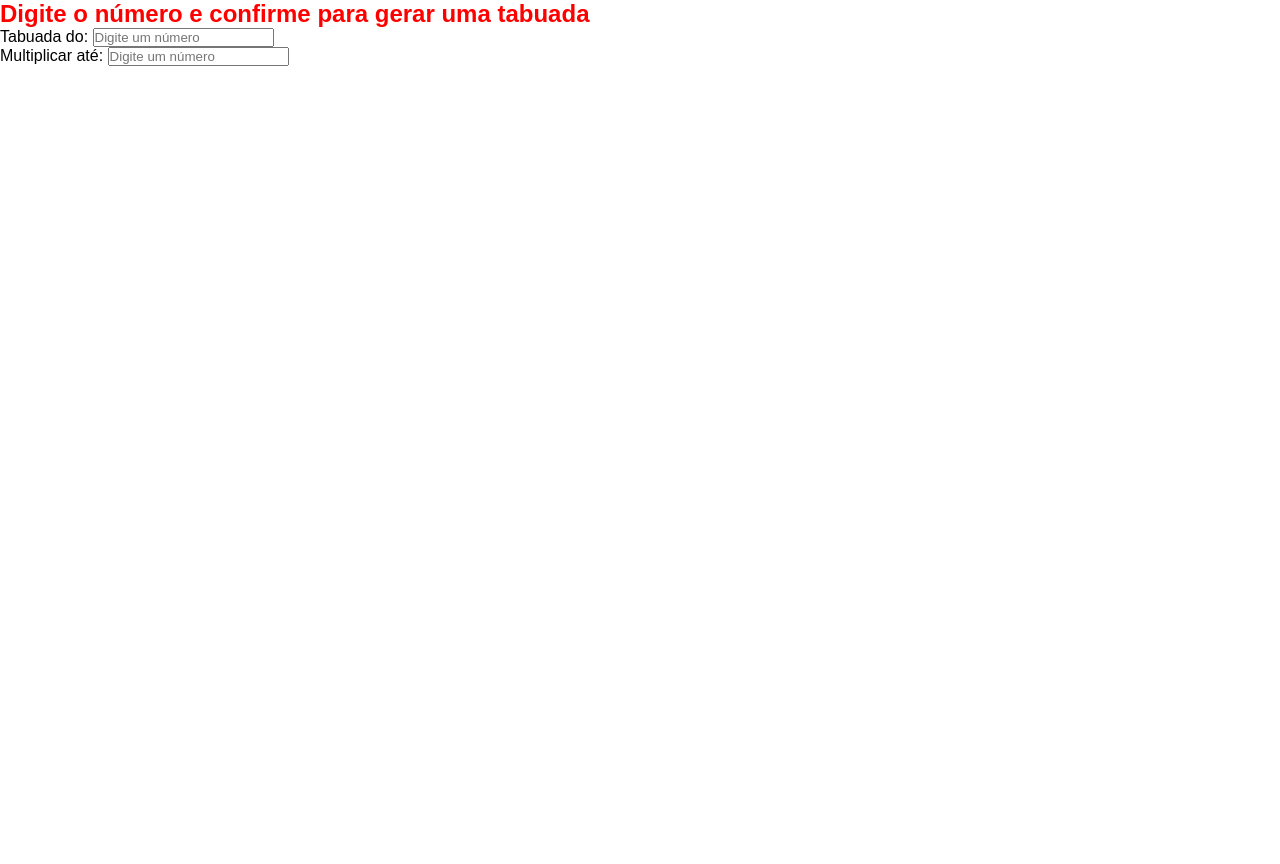
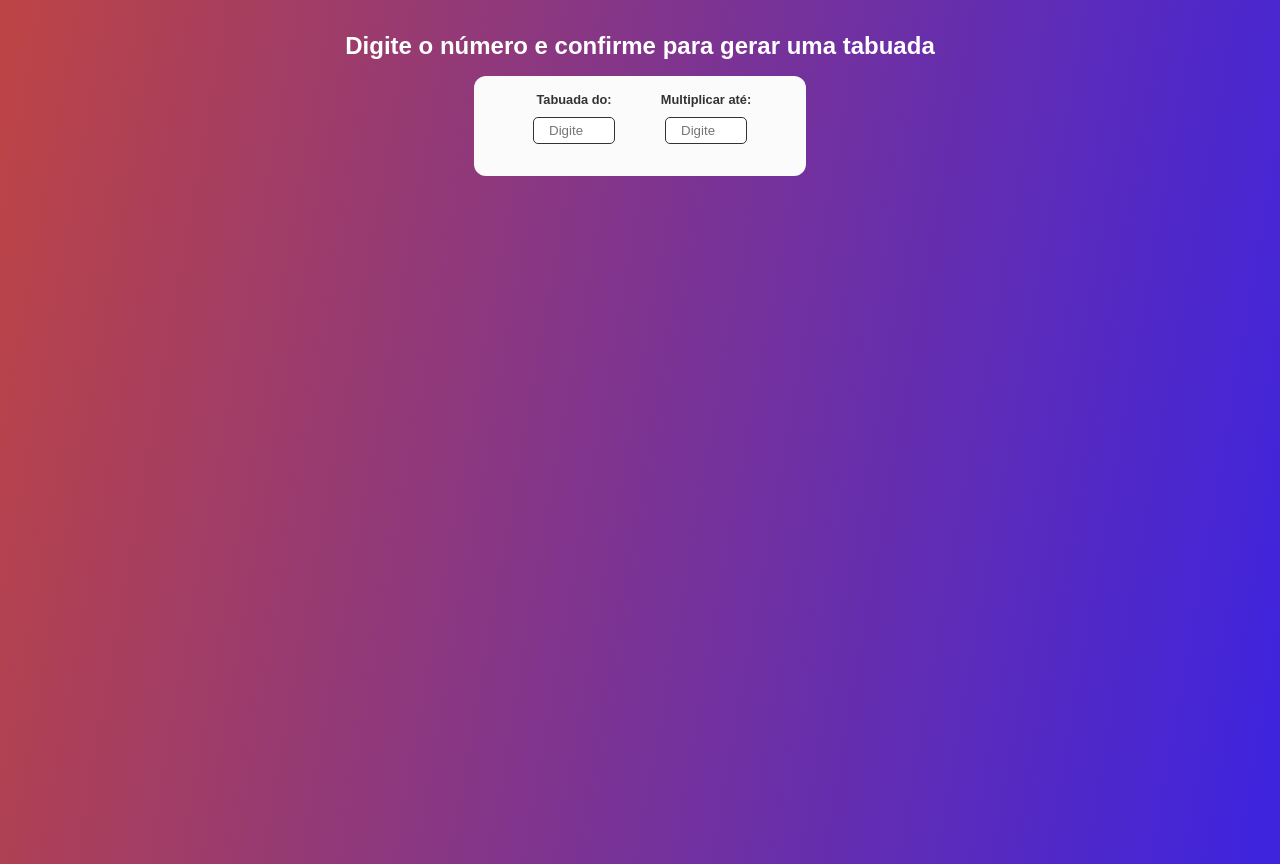
Before and after one commit to joaolucasalves010/Tabuada-JS, a plain HTML site: page index.html in a window 1280 px wide. Before the commit the page ends 800 px from the top, so only its background shows below. Drawn offline with Linux system fonts and the light colour scheme.

Commit message:
Estilizando

```diff
--- a/style.css
+++ b/style.css
@@ -4,6 +4,57 @@
     font-family: Arial, Helvetica, sans-serif;
 }
 
+body {
+    text-align: center;
+    padding: 2rem;
+    min-height: 100vh;
+    color: #fff;
+    background: linear-gradient(100deg, #bd4444 0%, #3f24dd 98%);
+}
 h2 {
-    color: red;
+    margin-bottom: 1rem;
 }
+
+#multiplication-form {
+    display: flex;
+    justify-content: center;
+    align-items: center;
+    flex-wrap: wrap;
+    background-color: #fbfbfb;
+    color: #333;
+    padding: 1rem;
+    margin: 1rem auto;
+    max-width: 300px;
+    border-radius: 12px;
+}
+
+.form-control {
+    display: flex;
+    flex-direction: column;
+    align-items: center;
+    width: 100px;
+    margin: 0 1rem;
+}
+
+.form-control label {
+    margin-bottom: 0.6rem;
+    font-size: 0.8rem;
+    font-weight: bold;
+}
+
+.form-control input {
+    margin-bottom: 1rem;
+    flex: 1;
+    padding:5px 15px;
+    border: 1px solid #333;
+    width: 50px;
+    border-radius: 5px;
+    text-align: center;
+}
+
+input[type="submit"] {
+    padding: 5px 10px;
+    color: #000;
+    width: 218px;
+    font-weight: bold;
+}
```
